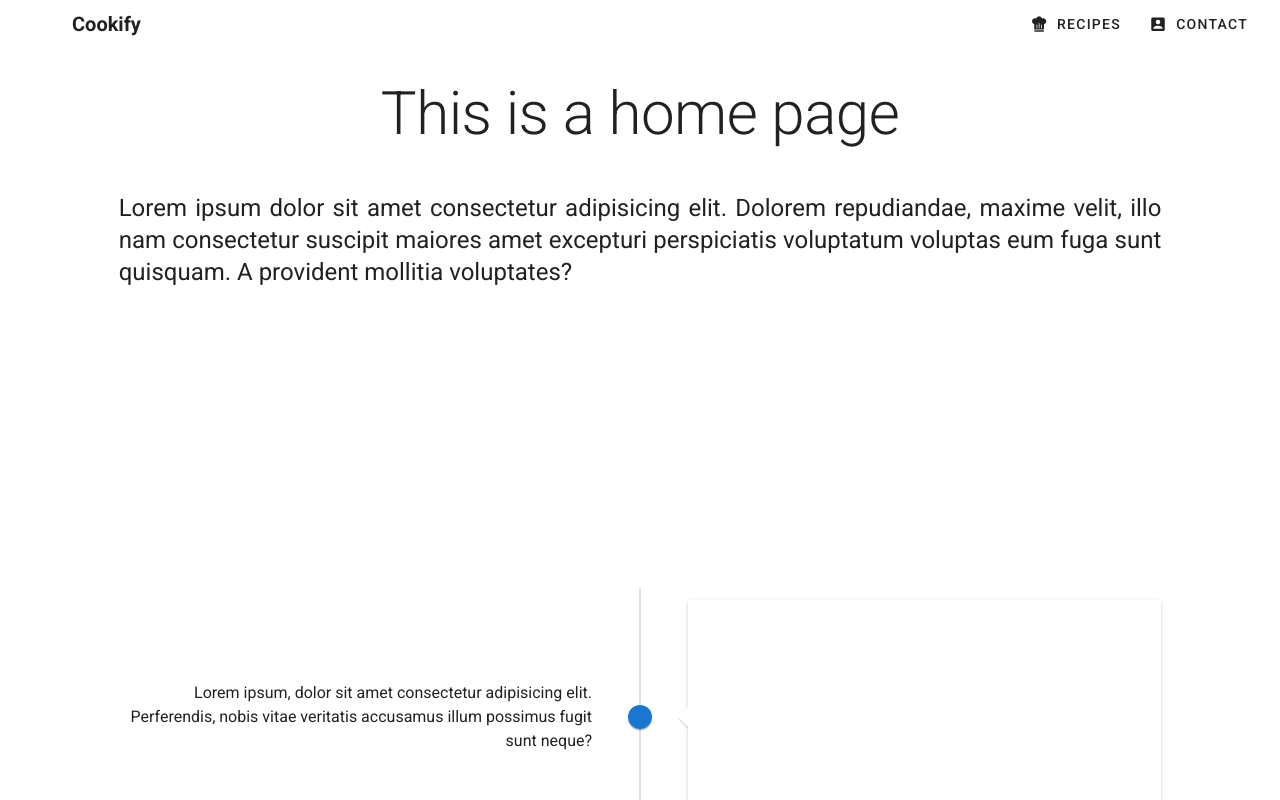
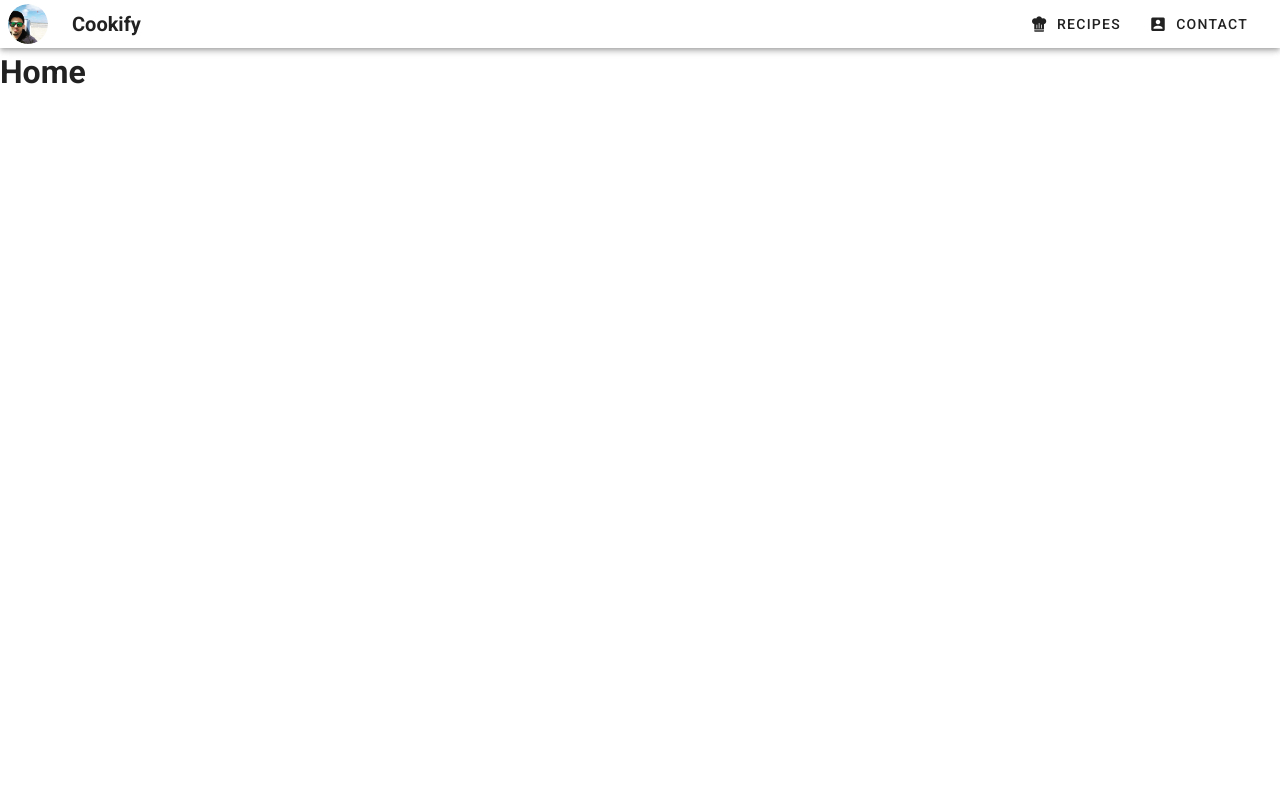
Before and after one commit to geoeg/cookify, a Vue app: page /#/ in a window 1280 px wide. Shown: the top 800 px of the page. Built offline with nearby package versions, Linux system fonts and the light colour scheme.

Commit message:
fix contact page

```diff
--- a/src/components/NavBar.vue
+++ b/src/components/NavBar.vue
@@ -1,5 +1,5 @@
 <template>
-  <v-app-bar app dense elevate-on-scroll color="white">
+  <v-app-bar app dense absolute :hide-on-scroll="true" color="white">
     <v-app-bar-nav-icon>
       <v-avatar size="40">
         <v-img src="../assets/jokata.jpg" alt="" />
--- a/src/components/Timeline.vue
+++ b/src/components/Timeline.vue
@@ -1,25 +1,25 @@
 <template>
   <v-timeline>
-        <v-timeline-item v-for="n in 3" :key="n" :fill-dot="true" :small="true">
-          <span slot="opposite"
-            ><div>
-              Lorem ipsum, dolor sit amet consectetur adipisicing elit.
-              Perferendis, nobis vitae veritatis accusamus illum possimus fugit
-              sunt neque?
-            </div>
-          </span>
-            <v-card height="auto" width="auto">
-              <v-row justify="center" align="center">
-                <v-col cols="auto">
-                  <v-img
-                    max-width="200px"
-                    src="../assets/jokata.jpg"
-                    class="ma-4"
-                  />
-                </v-col>
-              </v-row>
-            </v-card>
-        </v-timeline-item>
+    <v-timeline-item v-for="n in 5" :key="n" fill-dot small color="primary">
+      <div slot="opposite">
+        Lorem ipsum, dolor sit amet consectetur adipisicing elit. Perferendis,
+        nobis vitae veritatis accusamus illum possimus fugit sunt neque?
+      </div>
+
+      <v-card height="auto" width="auto" elevation="3">
+        <v-container
+          fluid
+          d-flex
+          class="flex-column flex-wrap justify-center align-center"
+        >
+          <v-img
+            src="https://www.theasiantelegraph.net/wp-content/uploads/2019/11/download-3.jpg"
+          ></v-img>
+          <v-card-title>title</v-card-title>
+          <v-card-subtitle>subtitle</v-card-subtitle>
+        </v-container>
+      </v-card>
+    </v-timeline-item>
   </v-timeline>
 </template>
 
--- a/src/views/Contact.vue
+++ b/src/views/Contact.vue
@@ -1,15 +1,74 @@
 <template>
   <div class="contact">
-    <h1>Contact me</h1>
+    <v-row justify="center" align="center">
+      <p class="display-3 text-center ma-0 pt-4 pb-4 pt-sm-12 pb-sm-12">
+        This is the contact page
+      </p>
+    </v-row>
+
+    <v-container fluid class="pt-0 pb-0">
+      <v-row justify="center" align="center">
+        <v-col cols="10">
+          <p class="ma-0 headline text-justify">
+            Lorem ipsum dolor sit amet consectetur adipisicing elit. Dolorem
+            repudiandae, maxime velit, illo nam consectetur suscipit maiores
+            amet excepturi perspiciatis voluptatum voluptas eum fuga sunt
+            quisquam. A provident mollitia voluptates?
+          </p>
+        </v-col>
+
+        <v-col cols="10" class="pb-0">
+          <v-row justify="center">
+            <v-avatar size="100%">
+              <v-img
+                aspect-ratio="1"
+                id="main-avatar"
+                width="100%"
+                max-width="350px"
+                class="elevation-3"
+                src="../assets/jokata.jpg"
+                alt=""
+              ></v-img>
+            </v-avatar>
+          </v-row>
+        </v-col>
+
+        <v-col cols="10" class="pt-0 pb-0">
+          <timeline></timeline>
+        </v-col>
+
+        <v-col cols="10" class="pt-0">
+          <v-card>
+            <v-row justify="center">
+              <v-btn class="ma-2" large color="teal" icon>
+                <v-icon>mdi-vuetify</v-icon>
+              </v-btn>
+              <v-btn class="ma-2" large color="teal" icon>
+                <v-icon>mdi-vuetify</v-icon>
+              </v-btn>
+              <v-btn class="ma-2" large color="teal" icon>
+                <v-icon>mdi-vuetify</v-icon>
+              </v-btn>
+            </v-row>
+          </v-card>
+        </v-col>
+      </v-row>
+    </v-container>
   </div>
 </template>
 
 <script>
-  export default {
+import Timeline from "../components/Timeline.vue";
 
-  }
+export default {
+  name: "Contact",
+  components: {
+    Timeline,
+  },
+  data() {
+    return {};
+  },
+};
 </script>
 
-<style lang="scss" scoped>
-
-</style>
+<style scoped></style>
--- a/src/views/Home.vue
+++ b/src/views/Home.vue
@@ -1,65 +1,15 @@
 <template>
   <div class="home">
-    <v-row justify="center" align="center">
-      <p class="display-3 text-center ma-0 pt-4 pb-4 pt-sm-12 pb-sm-12">
-        This is a home page
-      </p>
-    </v-row>
-
-    <v-container fluid class="pt-0 pb-0">
-      <v-row justify="center" align="center">
-        <v-col cols="10">
-          <p class="ma-0 headline text-justify">
-            Lorem ipsum dolor sit amet consectetur adipisicing elit. Dolorem
-            repudiandae, maxime velit, illo nam consectetur suscipit maiores
-            amet excepturi perspiciatis voluptatum voluptas eum fuga sunt
-            quisquam. A provident mollitia voluptates?
-          </p>
-        </v-col>
-        <v-col cols="10" class="pb-0">
-          <v-row justify="center">
-            <v-btn fab icon height="auto" width="auto" disabled elevation="4">
-              <v-avatar size="300">
-                <v-img src="../assets/jokata.jpg" alt="" />
-              </v-avatar>
-            </v-btn>
-          </v-row>
-        </v-col>
-        <v-col cols="10" class="pt-0 pb-0">
-          <timeline></timeline>
-        </v-col>
-        <v-col cols="10" class="pt-0">
-          <v-card>
-            <v-row justify="center">
-              <v-btn class="ma-2" large color="teal" icon>
-                <v-icon>mdi-vuetify</v-icon>
-              </v-btn>
-              <v-btn class="ma-2" large color="teal" icon>
-                <v-icon>mdi-vuetify</v-icon>
-              </v-btn>
-              <v-btn class="ma-2" large color="teal" icon>
-                <v-icon>mdi-vuetify</v-icon>
-              </v-btn>
-            </v-row>
-          </v-card>
-        </v-col>
-      </v-row>
-    </v-container>
+    <h1>Home</h1>
   </div>
 </template>
 
 <script>
-import Timeline from "../components/Timeline.vue";
+  export default {
 
-export default {
-  name: "Home",
-  components: {
-    Timeline,
-  },
-  data() {
-    return {};
-  },
-};
+  }
 </script>
 
-<style scoped></style>
+<style lang="scss" scoped>
+
+</style>
```
